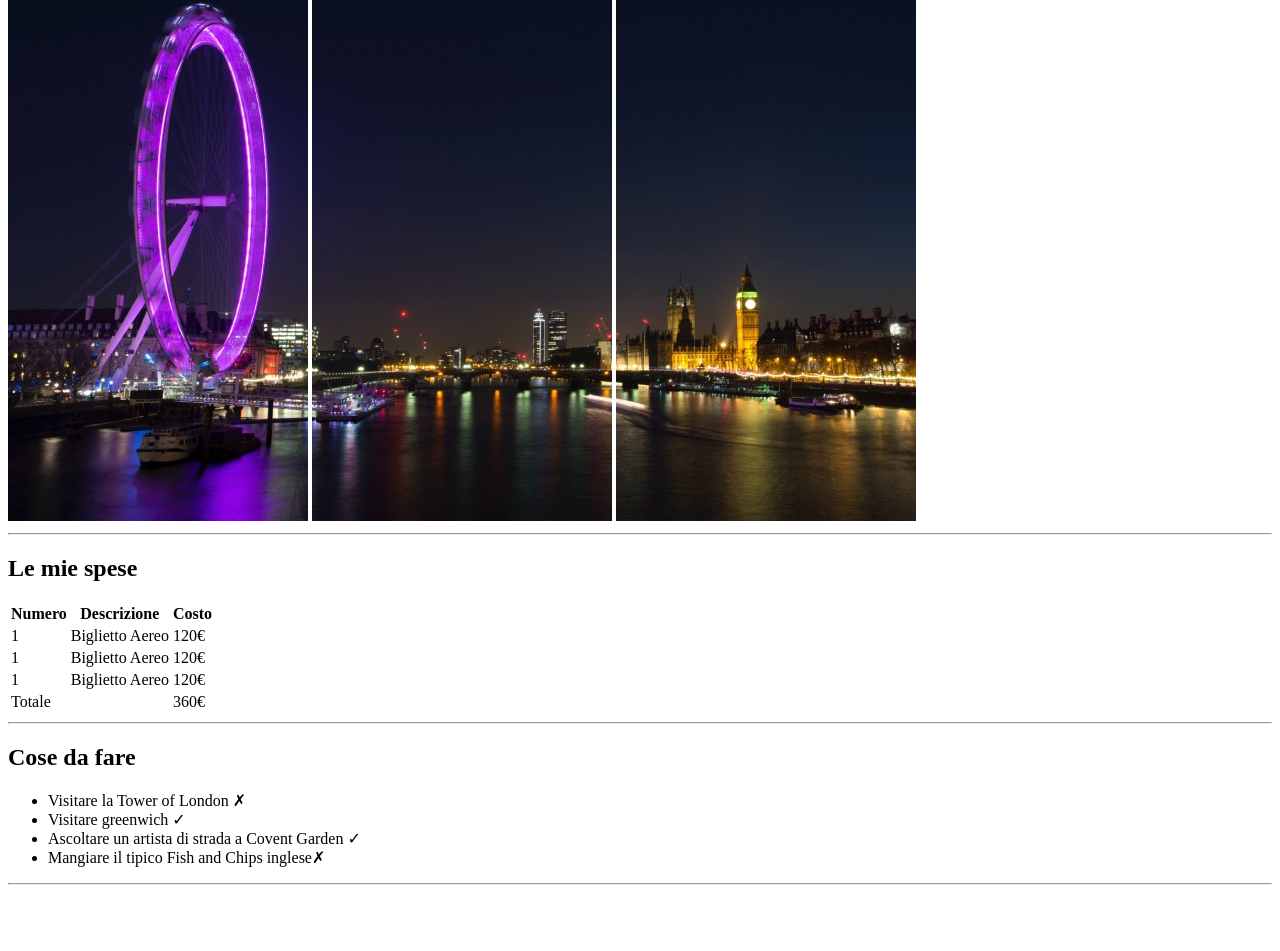
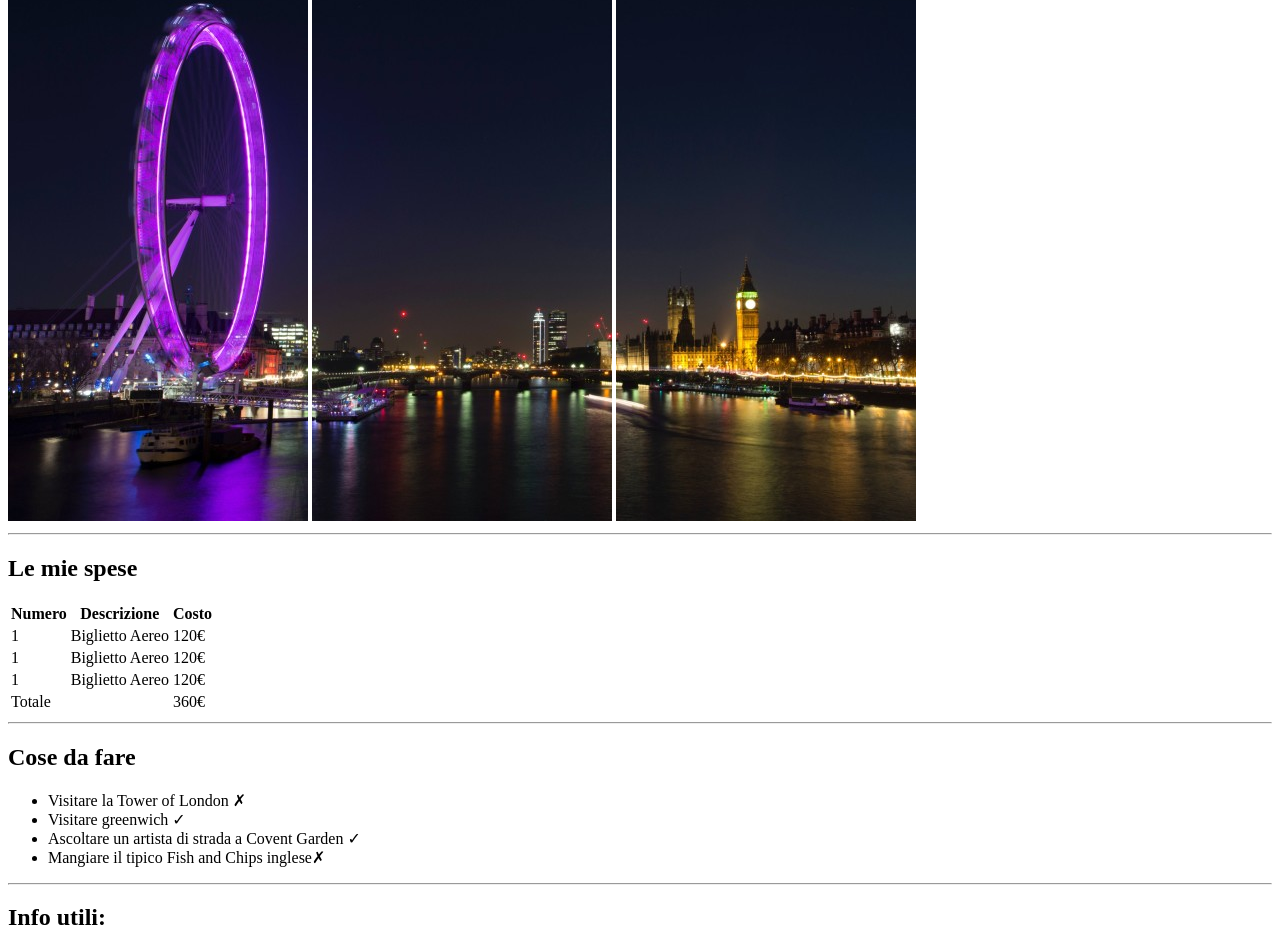
Before and after one commit to Simone-Corso/html-london-trip, a plain HTML site: page index.html in a window 1280 px wide. Shown: the part 159-1110 px from the top of the page. Before the commit the page ends 1052 px from the top, so only its background shows below. Drawn offline with Linux system fonts and the light colour scheme; files whose address does not match are found by name.

Commit message:
Info utili

```diff
--- a/index.html
+++ b/index.html
@@ -74,6 +74,10 @@
         <li>Mangiare il tipico Fish and Chips inglese&cross;</li>
       </ul>
       <hr>
+      <h2>
+        Info utili:
+    </h2>
+
 
 
     </main>
```
